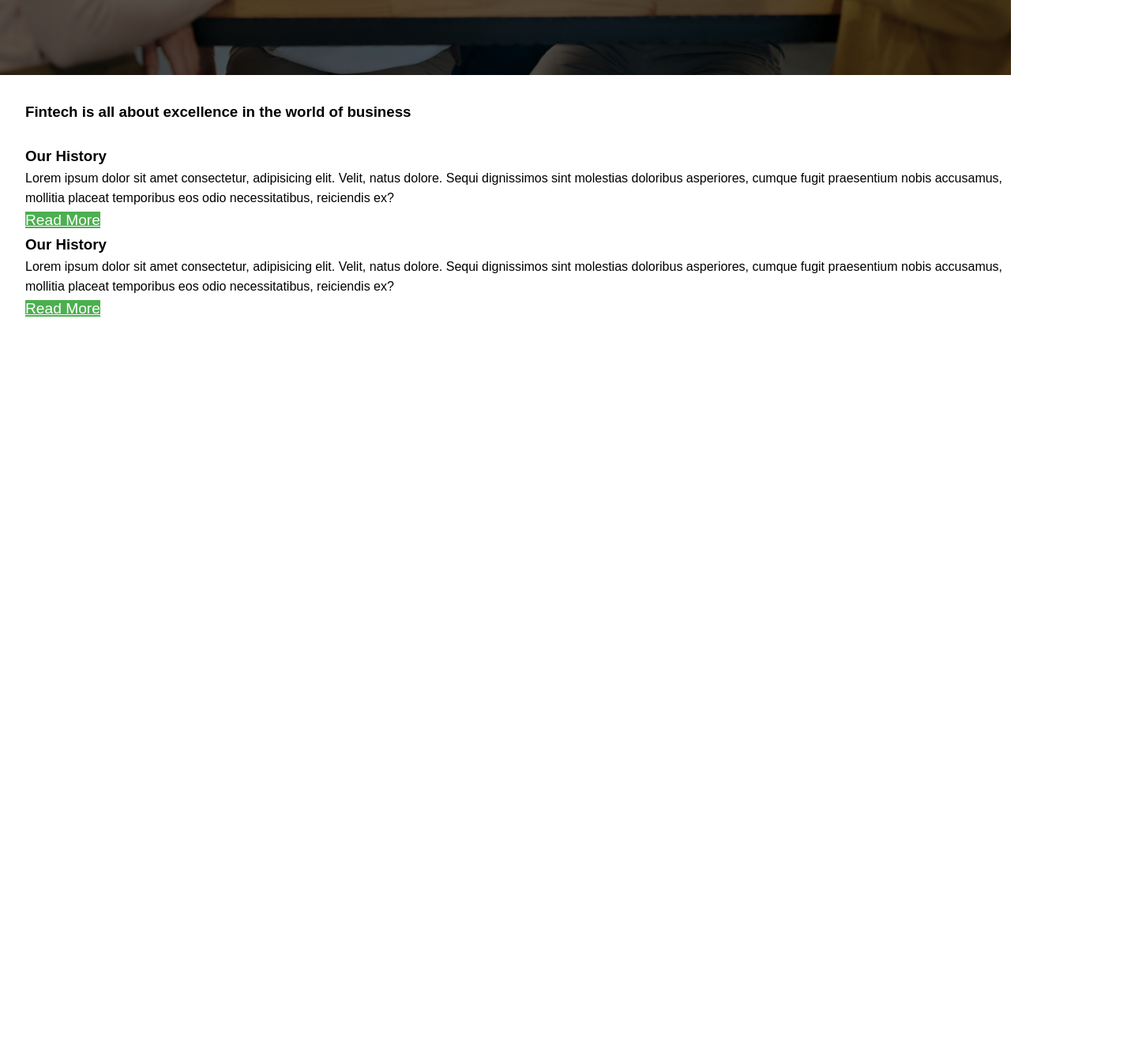
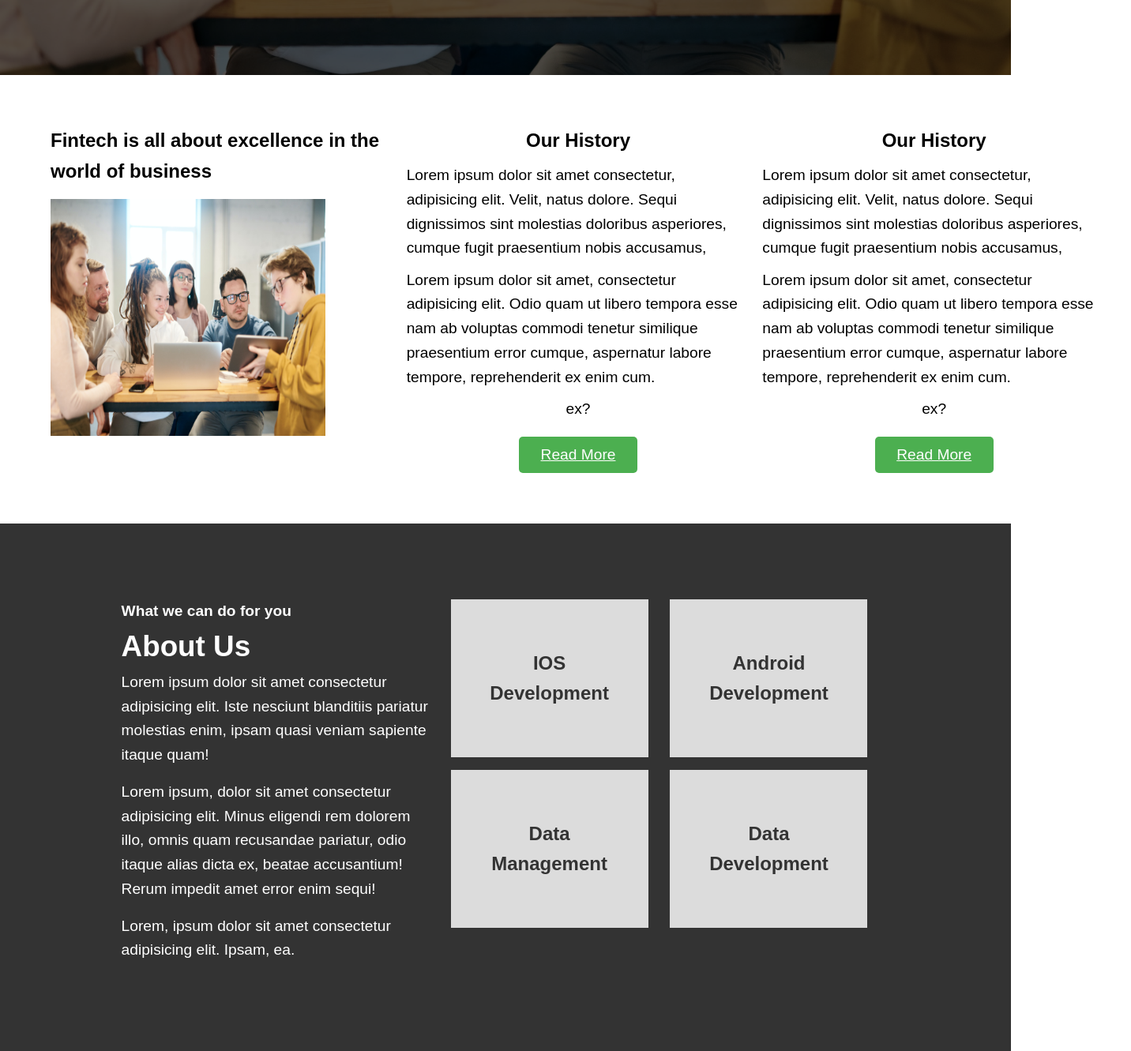
Before and after one commit to nemimj/Finetech-website, a plain HTML site: page index.html in a window 1280 px wide. Shown: the part 660-1991 px from the top of the page at 79% size, 1432 px wide, since content can reach past the window. Before the commit the page ends 1098 px from the top, so only its background shows below. Drawn offline with Linux system fonts and the light colour scheme.

Commit message:
added about us section to website

```diff
--- a/css/style.css
+++ b/css/style.css
@@ -36,6 +36,20 @@ body{
 
 }
 
+.item-heading{
+    font-size: 1.5rem;
+    font-weight: 700;
+}
+
+
+.middle-heading{
+    font-size: 2.3rem;
+}
+
+.bg-dark{
+    background-color: #333;
+    color: white;
+}
 /* Navbar */
 
 #navbar .logo{
@@ -123,9 +137,93 @@ body{
     outline: 0;
 }
 
-input[type="submit"]{
 
+
+/* Section Mission */
+
+#mission{
+    padding: 2rem;
 }
 
-input[type="submit"]:hover{
+#mission .items{
+    display: flex;
+    justify-content: center;
+    gap: 1rem;
+    font-size: 1.2rem;
 }
+
+#mission .items > div{
+    flex: 2;
+}
+
+#mission .items > div img{
+    margin-top: 1rem;
+    width: 80%;
+    height: 300px;
+}
+
+#mission .items .item:nth-child(2),
+#mission .items .item:nth-child(3){
+    display: flex;
+    flex-direction: column;
+    align-items: center;
+    gap: 0.6rem;
+}
+
+
+#mission .btn{
+    width: 150px;
+    text-align: center;
+    padding:0.5rem 0.25rem;
+    border-radius: 5px;
+}
+
+
+/* section about us */
+
+#about-us{
+    padding: 4rem;
+}
+
+#about-us .container{
+    display: flex;
+    width: 90%;
+    margin: auto;
+}
+
+#about-us   .about-left{
+    width: 40%;
+}
+
+.about-left h3{
+    font-size: 1.2rem;
+}
+
+.about-left p{
+    font-size: 1.2rem;
+    margin-bottom: 1rem;
+}
+#about-us  .container .about-right{
+
+    width: 60%;
+}
+#about-us  .container .about-right .items{
+    display: flex;
+    justify-content: space-evenly;
+    align-items: center;
+    column-gap: auto;
+}
+
+#about-us  .container .about-right .items .item{
+    text-align: center;
+    width: 250px;
+    height: 200px;
+    margin-bottom: 1rem;
+    background-color: var(--box-light);
+    padding: 2rem;
+    color: #333;
+    display: flex;
+    flex-direction: column;
+    align-items: center;
+    justify-content: center;
+}
--- a/index.html
+++ b/index.html
@@ -40,14 +40,14 @@
       </div>
     </header>
 
-    <section id="misson">
+    <section id="mission">
       <div class="container">
         <div class="items">
           <div class="item">
             <h3 class="item-heading">
               Fintech is all about excellence in the world of business
             </h3>
-            <img src="" alt="" />
+            <img src="img/header.jpg" alt="" />
           </div>
           <div class="item">
             <h3 class="item-heading">Our History</h3>
@@ -55,7 +55,7 @@
               Lorem ipsum dolor sit amet consectetur, adipisicing elit. Velit,
               natus dolore. Sequi dignissimos sint molestias doloribus
               asperiores, cumque fugit praesentium nobis accusamus, <br />
-              mollitia placeat temporibus eos odio necessitatibus, reiciendis
+             <p>Lorem ipsum dolor sit amet, consectetur adipisicing elit. Odio quam ut libero tempora esse nam ab voluptas commodi tenetur similique praesentium error cumque, aspernatur labore tempore, reprehenderit ex enim cum.</p>
               ex?
             </p>
             <a href="#" class="btn">Read More</a>
@@ -66,7 +66,7 @@
               Lorem ipsum dolor sit amet consectetur, adipisicing elit. Velit,
               natus dolore. Sequi dignissimos sint molestias doloribus
               asperiores, cumque fugit praesentium nobis accusamus, <br />
-              mollitia placeat temporibus eos odio necessitatibus, reiciendis
+             <p>Lorem ipsum dolor sit amet, consectetur adipisicing elit. Odio quam ut libero tempora esse nam ab voluptas commodi tenetur similique praesentium error cumque, aspernatur labore tempore, reprehenderit ex enim cum.</p>
               ex?
             </p>
             <a href="#" class="btn">Read More</a>
@@ -74,5 +74,27 @@
         </div>
       </div>
     </section>
+
+    <section id="about-us" class="bg-dark">
+        <div class="container">
+        <div class="about-left">
+            <h3>What we can do for you</h3>
+            <h2 class="middle-heading">About Us</h2>
+            <p>Lorem ipsum dolor sit amet consectetur adipisicing elit. Iste nesciunt blanditiis pariatur molestias enim, ipsam quasi veniam sapiente itaque quam!</p>
+            <p>Lorem ipsum, dolor sit amet consectetur adipisicing elit. Minus eligendi rem dolorem illo, omnis quam recusandae pariatur, odio itaque alias dicta ex, beatae accusantium! Rerum impedit amet error enim sequi!</p>
+            <p>Lorem, ipsum dolor sit amet consectetur adipisicing elit. Ipsam, ea.</p>
+        </div>
+        <div class="about-right">
+            <div class="items">
+                <div class="item item-heading">IOS <br> Development</div>
+                <div class="item item-heading">Android <br> Development</div>
+            </div>
+            <div class="items">
+                <div class="item item-heading">Data <br> Management</div>
+                <div class="item item-heading">Data <br> Development</div>
+            </div>
+        </div>
+    </div>
+    </section>
   </body>
 </html>
```
